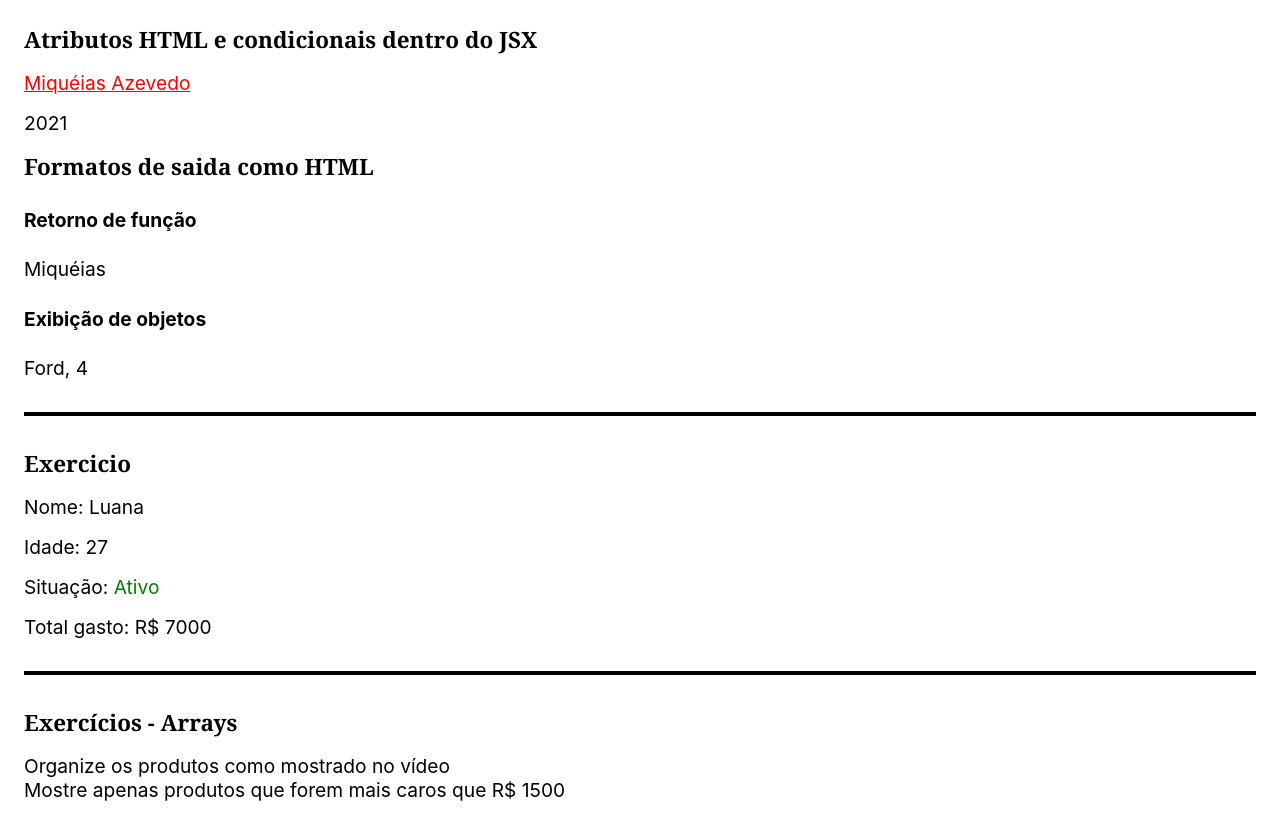
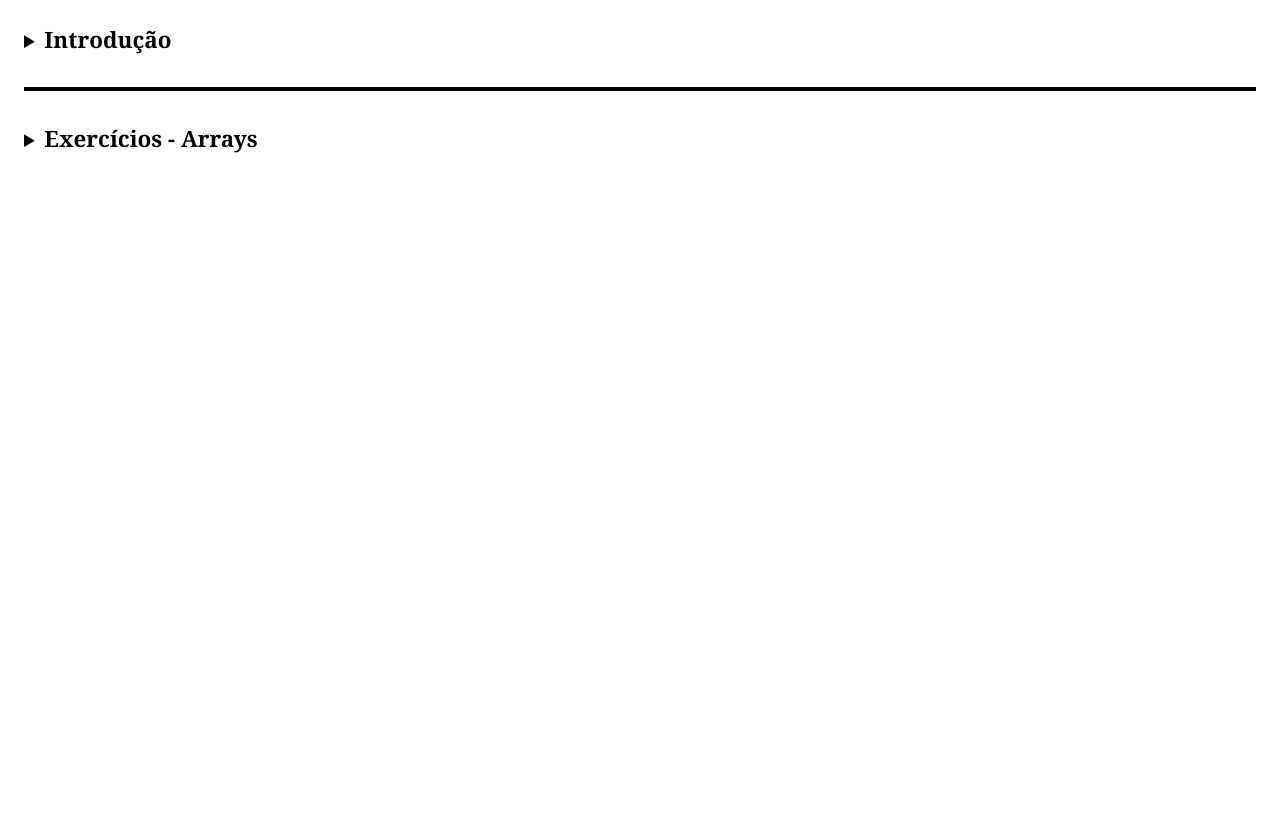
Before and after one commit to miqueiasazevedo/curso-react-origamid-vite, a React (Create React App) app in the folder npx-create-react-app/meuapp/: page / in a window 1280 px wide. After the commit the page ends 800 px from the top, so only its background shows below. Built offline with nearby package versions, Linux system fonts and the light colour scheme.

Commit message:
Conclusao do exercicio de array e correçao em introducao

```diff
--- a/npx-create-react-app/meuapp/src/Arrays.js
+++ b/npx-create-react-app/meuapp/src/Arrays.js
@@ -27,12 +27,34 @@ const Arrays = () => {
   return (
     <>
       <hr></hr>
-      <h3>Exercícios - Arrays</h3>
-      <p>
-        {" "}
-        Organize os produtos como mostrado no vídeo <br></br> Mostre apenas
-        produtos que forem mais caros que R$ 1500
-      </p>
+      <details>
+        <summary>
+          <h3 style={{ display: "inline" }}>Exercícios - Arrays</h3>
+        </summary>
+        <p>
+          {" "}
+          Organize os produtos como mostrado no vídeo <br></br> Mostre apenas
+          produtos que forem mais caros que R$ 1500
+        </p>
+
+        <section>
+          {produtos
+            .filter(({ preco }) => preco.replace("R$", "") > 1500)
+            .map(({ id, nome, preco, cores }) => (
+              <div key={id}>
+                <h1>{nome}</h1>
+                <p>Preço: {preco}</p>
+                <ul>
+                  {cores.map((cor) => (
+                    <li key={cor} style={{ backgroundColor: cor }}>
+                      {cor}
+                    </li>
+                  ))}
+                </ul>
+              </div>
+            ))}
+        </section>
+      </details>
     </>
   );
 };
--- a/npx-create-react-app/meuapp/src/Introducao.js
+++ b/npx-create-react-app/meuapp/src/Introducao.js
@@ -47,8 +47,12 @@ const Introducao = () => {
 
   return (
     <>
+      <details>
+        <summary>
+          <h3 style={{ display: "inline" }}>Introdução</h3>
+        </summary>
         <section>
-        <h3>Atributos HTML e condicionais dentro do JSX</h3>
+          <h4>Atributos HTML e condicionais dentro do JSX</h4>
           <a
             className='ativo'
             style={ativo ? { color: "green" } : { color: "red" }}
@@ -60,12 +64,13 @@ const Introducao = () => {
         </section>
 
         <section>
-        <h3>Formatos de saida como HTML</h3>
+          <h4>Formatos de saida como HTML</h4>
           <h4>Retorno de função</h4>
           <p>{mostrarNome()}</p>
           {/* Abaixo uma manei invalida de invocar uma função no JSX -
-        A função não está sendo executada - Erro no console */}
-        <p>{mostrarNome}</p>
+          A função não está sendo executada - Erro no console
+
+          <p>{mostrarNome}</p> */}
 
           <h4>Exibição de objetos</h4>
           <p>
@@ -83,7 +88,7 @@ const Introducao = () => {
         <hr></hr>
 
         <section>
-        <h3>Exercicio</h3>
+          <h4>Exercicio</h4>
 
           <p>Nome: {dados.cliente}</p>
           <p>Idade: {dados.idade}</p>
@@ -96,6 +101,7 @@ const Introducao = () => {
           <p>Total gasto: R$ {totalGasto}</p>
           {totalGasto > 10000 && <strong>Vocẽ está gastando muito</strong>}
         </section>
+      </details>
     </>
   );
 };
```
Lines whose indentation alone changed are shown as unchanged.
